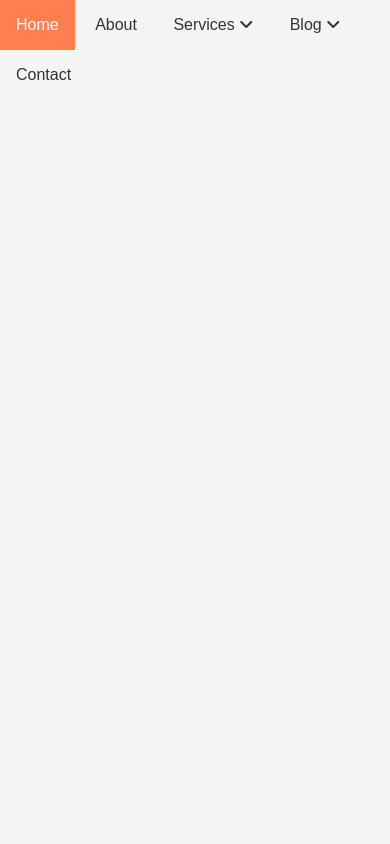
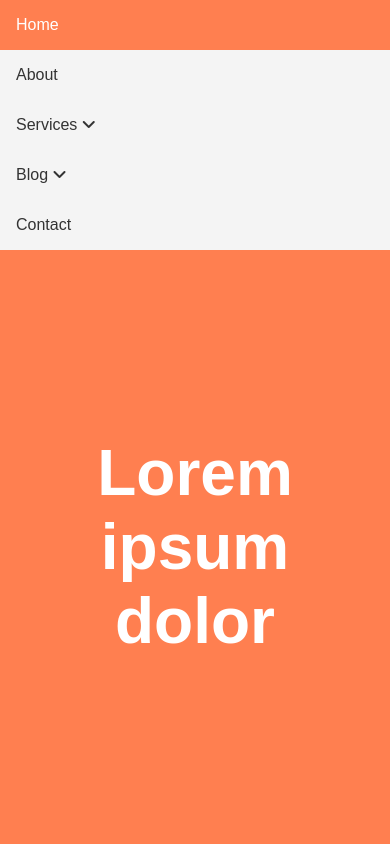
Before and after one commit to MarcLignarius/CSS.DropdownMenu, a plain HTML site: page index.html in a window 390 px wide. Drawn offline with Linux system fonts and the light colour scheme.

Commit message:
minor style tweaks

```diff
--- a/index.html
+++ b/index.html
@@ -35,5 +35,8 @@
       <li><a href="#">Contact</a></li>
     </ul>
   </nav>
+  <header id="showcase">
+    <h1>Lorem ipsum dolor</h1>
+  </header>
 </body>
 </html>
--- a/style.css
+++ b/style.css
@@ -1,3 +1,8 @@
+:root {
+  --primary-color: coral;
+  --secondary-color: chocolate;
+}
+
 * {
   margin: 0;
   padding: 0;
@@ -77,5 +82,36 @@ body {
 }
 
 #navbar ul li:hover ul li:hover span {
-  background: chocolate;
+  background: var(--secondary-color);
 }
+
+#showcase {
+  display: flex;
+  flex-direction: column;
+  height: calc(100vh - 50px);
+  align-items: center;
+  justify-content: center;
+  text-align: center;
+  padding: 0 2rem;
+  background: var(--primary-color);
+}
+
+#showcase h1 {
+  color: #fff;
+  font-size: 4rem;
+}
+
+@media(max-width: 600px) {
+  #navbar ul li {
+    display: block;
+  }
+
+  #navbar ul li:hover ul {
+    width: 100%;
+    position: relative;
+  }
+
+  #showcase {
+    height: calc(100vh - 250px);
+  }
+}
```
